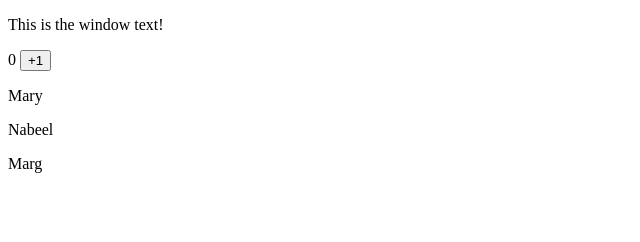
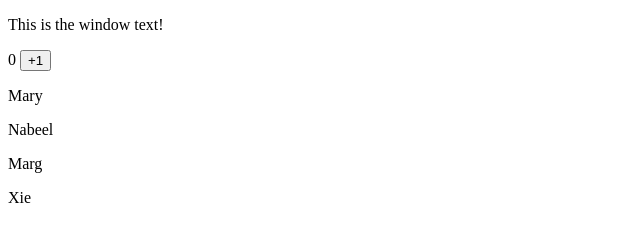
Before and after one commit to MarySukha/COMP3020-Group24, a plain HTML site: page index.html in a window 1280 px wide. Shown: the full height of the page, 0-640 px from the left. Drawn offline with Linux system fonts and the light colour scheme.

Commit message:
Update index.html

```diff
--- a/index.html
+++ b/index.html
@@ -16,6 +16,7 @@
     <p>Mary</p>
     <p>Nabeel</p>
     <p>Marg</p>
+    <p>Xie</p>
     <!-- <p>Your Name Here</p> -->
 </body>
 </html>
```
